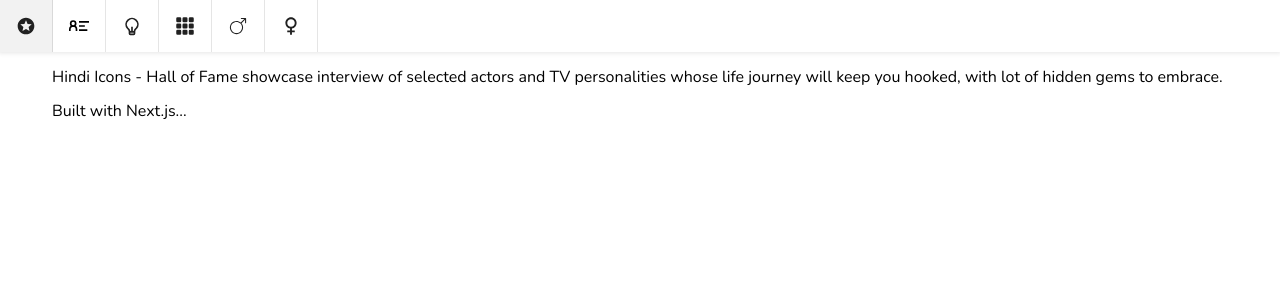
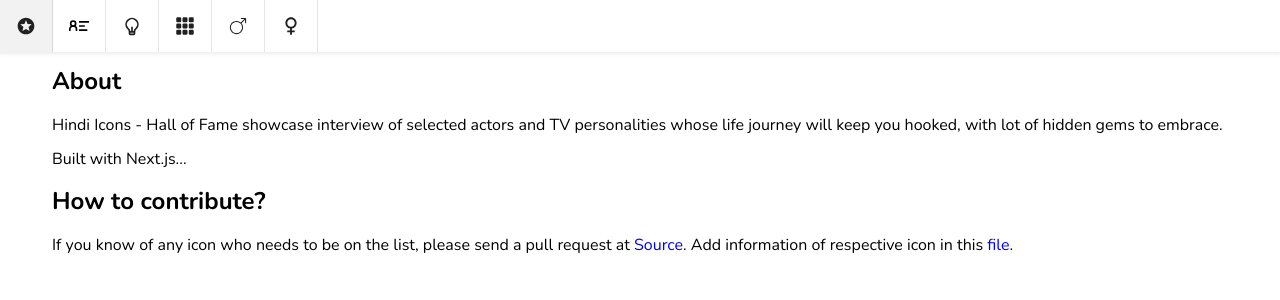
Before and after one commit to tpkahlon/hindi-films-hall-of-fame, a Next.js app: page /about/about in a window 1280 px wide. Shown: the top 300 px of the page. Built offline with nearby package versions, Linux system fonts and the light colour scheme.

Commit message:
feature: add react loading, refactor context

```diff
--- a/package.json
+++ b/package.json
@@ -1,6 +1,6 @@
 {
   "name": "hindi-icons-hall-of-fame",
-  "version": "0.1.0",
+  "version": "0.0.2",
   "private": true,
   "scripts": {
     "dev": "next dev",
@@ -12,6 +12,7 @@
     "react": "16.13.1",
     "react-dom": "16.13.1",
     "react-icons": "^3.11.0",
+    "react-loading": "^2.0.3",
     "sass": "^1.26.11"
   }
 }
--- a/pages/about/about.js
+++ b/pages/about/about.js
@@ -14,12 +14,34 @@ export default function About({ darkMode }) {
       </Head>
       <Menu />
       <main className='page'>
+        <h2>About</h2>
         <p>
           Hindi Icons - Hall of Fame showcase interview of selected actors and
           TV personalities whose life journey will keep you hooked, with lot of
           hidden gems to embrace.
         </p>
         <p>Built with Next.js...</p>
+        <h2>How to contribute?</h2>
+        <p>
+          If you know of any icon who needs to be on the list, please send a
+          pull request at{' '}
+          <a
+            href='https://github.com/tpkahlon/hindi-icons-hall-of-fame/pulls'
+            target='noopener noreferrer'
+            target='_blank'
+          >
+            Source
+          </a>
+          . Add information of respective icon in this{' '}
+          <a
+            href='https://github.com/tpkahlon/hindi-icons-hall-of-fame/blob/master/public/data.json'
+            target='noopener noreferrer'
+            target='_blank'
+          >
+            file
+          </a>
+          .
+        </p>
       </main>
     </div>
   );
--- a/pages/index.js
+++ b/pages/index.js
@@ -1,4 +1,5 @@
 import React, { useState, useContext } from 'react';
+import ReactLoading from 'react-loading';
 import Head from 'next/head';
 import Menu from '../components/Menu/Menu';
 import Person from '../components/Person/Person';
@@ -11,7 +12,7 @@ const sortList = (a, b) =>
 export default function Home({ stuff }) {
   const { app } = useContext(Context);
   const { data, maleMode, femaleMode, viewMode } = app;
-  let list = <div>Loading...</div>;
+  let list = <ReactLoading type='bars' color='#000' height={50} width={50} />;
   if (data !== null) {
     if (maleMode) {
       list = data
```
Also changed, not shown: 1 other file (tests, documents, lock files or other folders).
